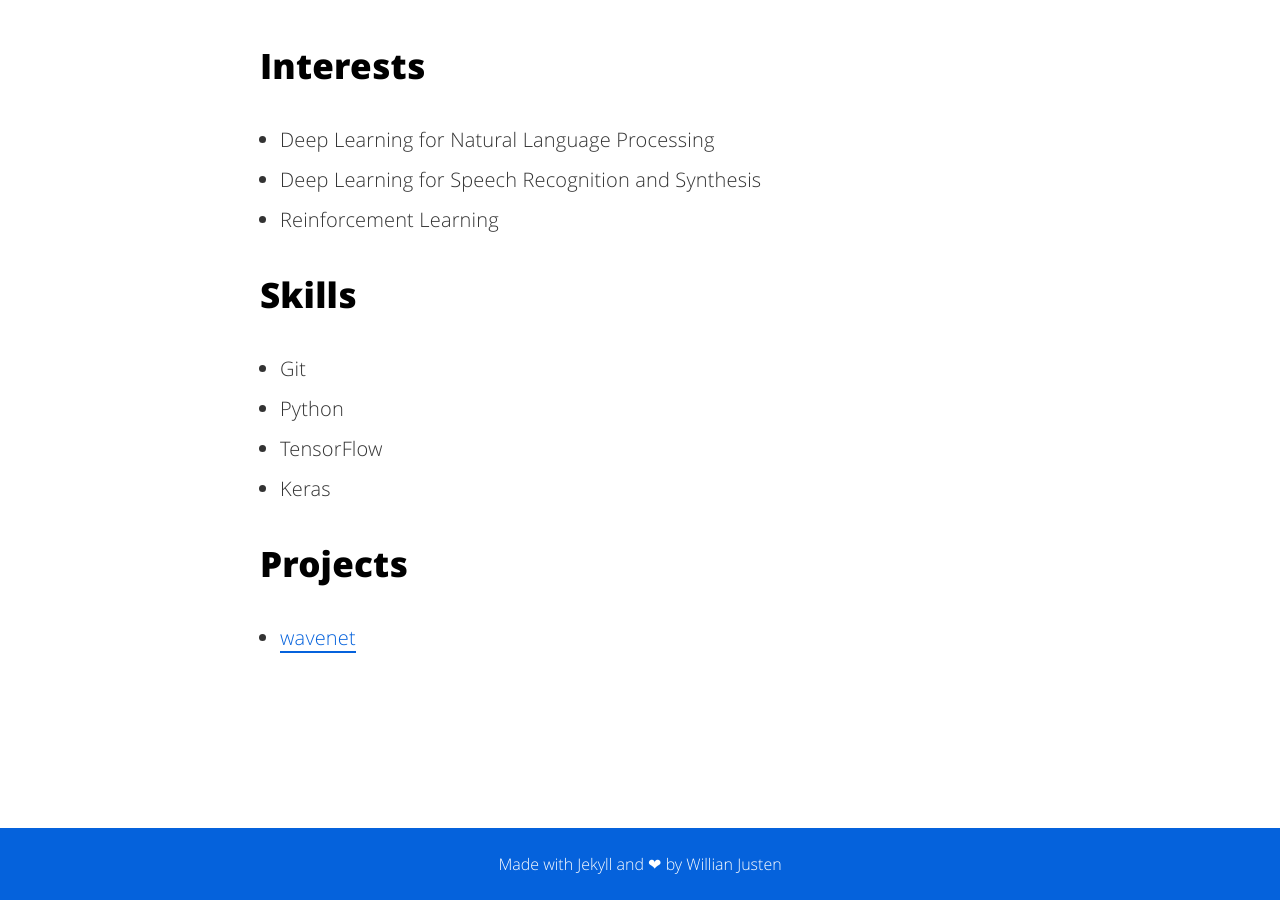
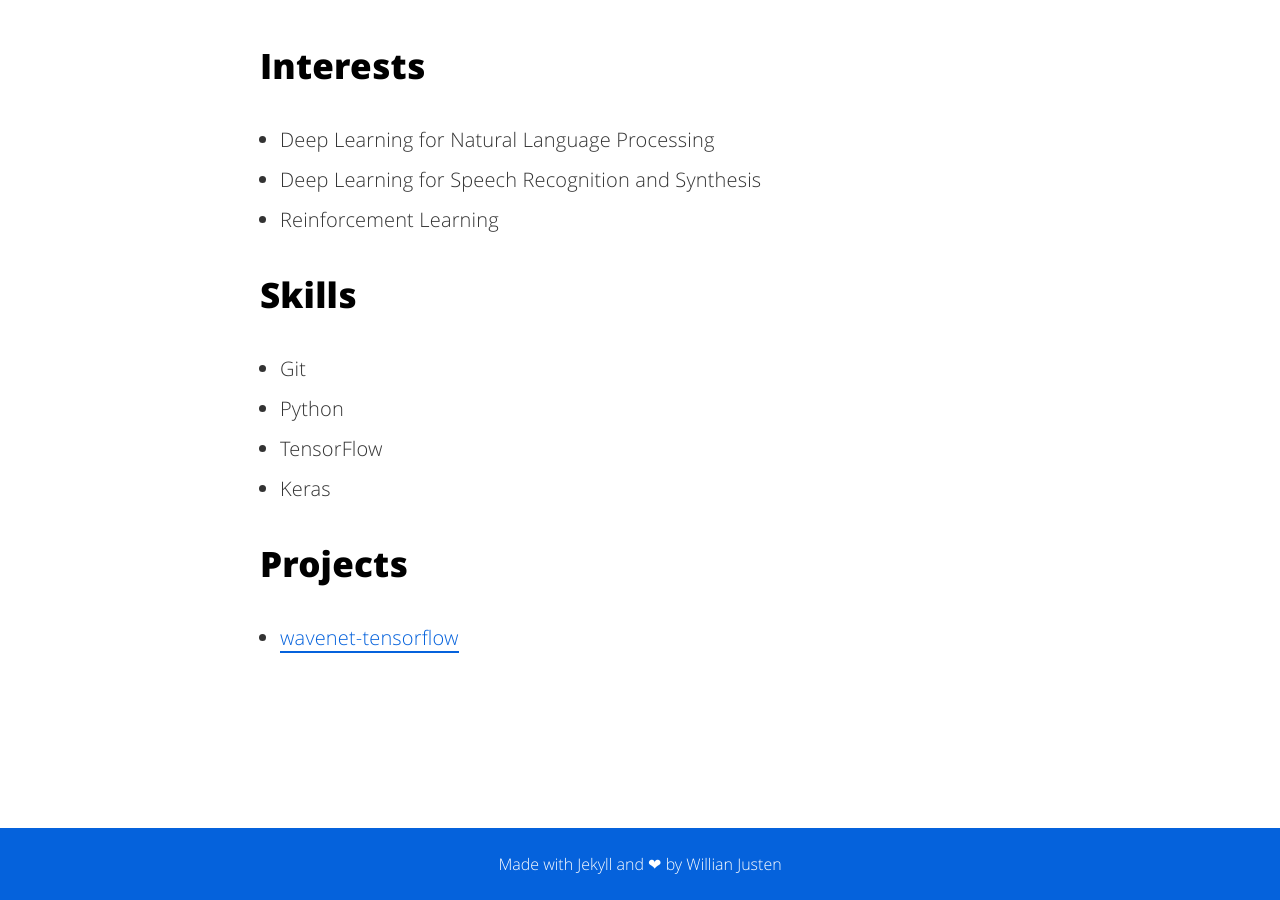
Before and after one commit to hcnoh/blog-prev, a Jekyll site: the page built from about.html, in a window 1280 px wide and 900 px high, scrolled down 1898 px. Built offline with Jekyll 4.4.1, drawn with Linux system fonts in a browser that asks for light colours.

Commit message:
Update about.html

```diff
--- a/about.html
+++ b/about.html
@@ -34,5 +34,5 @@
 <h2>Projects</h2>
 
 <ul>
-	<li><a href="https://github.com/hcnoh/wavenet">wavenet</a></li>
+	<li><a href="https://github.com/hcnoh/wavenet-tensorflow">wavenet-tensorflow</a></li>
 </ul>
```
